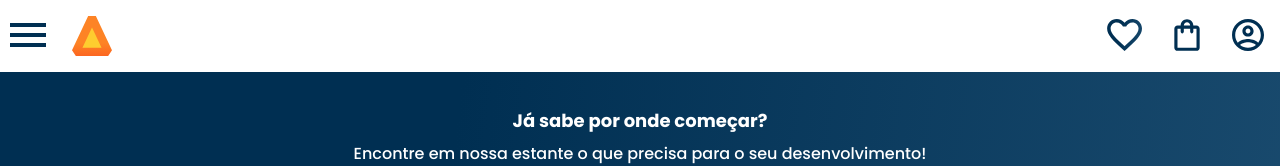
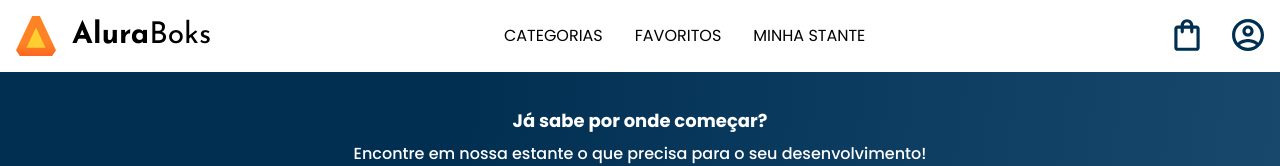
Before and after one commit to Artur-Santana/AluraBooks, a plain HTML site: page index.html in a window 1280 px wide. Shown: the top 166 px of the page. Drawn offline with nearby package versions, Linux system fonts and the light colour scheme.

Commit message:
Aula 4.1 Modificando Header para layout de tablet

```diff
--- a/css/header.css
+++ b/css/header.css
@@ -62,3 +62,49 @@
 .container__botao {
     display: none;
 }
+
+.container__titulo{
+    display: none;
+}
+
+.opcoes{
+    display: none;
+}
+
+@media screen and (min-width: 1024px) {
+    .container__titulo, .container__titulo--negrito{
+        font-family: var(--font-secundaria);
+        font-size: 30px;
+
+    }
+
+    .container__titulo{
+        font-weight: 400;
+        display: block;
+    }
+
+    .container__titulo--negrito{
+        font-weight: 700;
+    }
+
+    .opcoes{
+        display: flex;
+    }
+
+    .opcoes__item{
+        padding: 0 1em;
+        text-transform: uppercase;
+    }
+
+    .opcoes__link{
+        text-decoration: none;
+        color: var(--preto);
+    }
+    .container__imagem--transparente{
+        display: none;
+    }
+
+    .cabecalho__menu-hamburguer {
+        display: none;
+    }
+}
--- a/css/styles.css
+++ b/css/styles.css
@@ -12,7 +12,8 @@
     --azul-degrade: linear-gradient(97.54deg, #002f52 35.49%, #326589 167.37%);
     --azul: #002F52;
     --fonte-principal: "poppins";
-
+    --font-secundaria: "josefin sans";
+    --preto: #000000;
 }
 
 body {
--- a/index.html
+++ b/index.html
@@ -9,12 +9,9 @@
     <link rel="stylesheet" href="css/styles.css">
     <link rel="preconnect" href="https://fonts.googleapis.com">
     <link rel="preconnect" href="https://fonts.gstatic.com" crossorigin>
-    <link
-        href="https://fonts.googleapis.com/css2?family=Poppins:ital,wght@0,100;0,200;0,300;0,400;0,500;0,600;0,700;0,800;0,900;1,100;1,200;1,300;1,400;1,500;1,600;1,700;1,800;1,900&display=swap"
-        rel="stylesheet">
+    <link href="https://fonts.googleapis.com/css2?family=Poppins:ital,wght@0,100;0,200;0,300;0,400;0,500;0,600;0,700;0,800;0,900;1,100;1,200;1,300;1,400;1,500;1,600;1,700;1,800;1,900&display=swap" rel="stylesheet">
+    <link href="https://fonts.googleapis.com/css2?family=Josefin+Sans:ital,wght@0,100..700;1,100..700&display=swap" rel="stylesheet">
     <link rel="stylesheet" href="https://cdn.jsdelivr.net/npm/swiper@11/swiper-bundle.min.css" />
-
-
 
 </head>
 
@@ -44,9 +41,16 @@
                 </li>
             </ul>
             <img src="img/Logo.svg" class="container__imagem" alt="Logo Alurabooks">
+            <h1 class="container__titulo"><b class="container__titulo--negrito">Alura</b>Boks</h1>
         </div>
+        <ul class="opcoes">
+            <li class="opcoes__item">Categorias</li>
+            <li class="opcoes__item"><a href="#" class="opcoes__link">Favoritos</a></li>
+            <li class="opcoes__item"><a href="#" class="opcoes__link">Minha stante</a></li>
+        </ul>
+
         <div class="container">
-            <a href="#"><img class="container__imagem" src="img/Favoritos.svg" alt="Meus favoritos"></a>
+            <a href="#"><img class="container__imagem container__imagem--transparente" src="img/Favoritos.svg" alt="Meus favoritos"></a>
             <a href="#"><img class="container__imagem" src="img/Compras.svg" alt="Carrinho de compras"></a>
             <a href="#"><img class="container__imagem" src="img/Usuario.svg" alt="Meu parfil"></a>
         </div>
```
